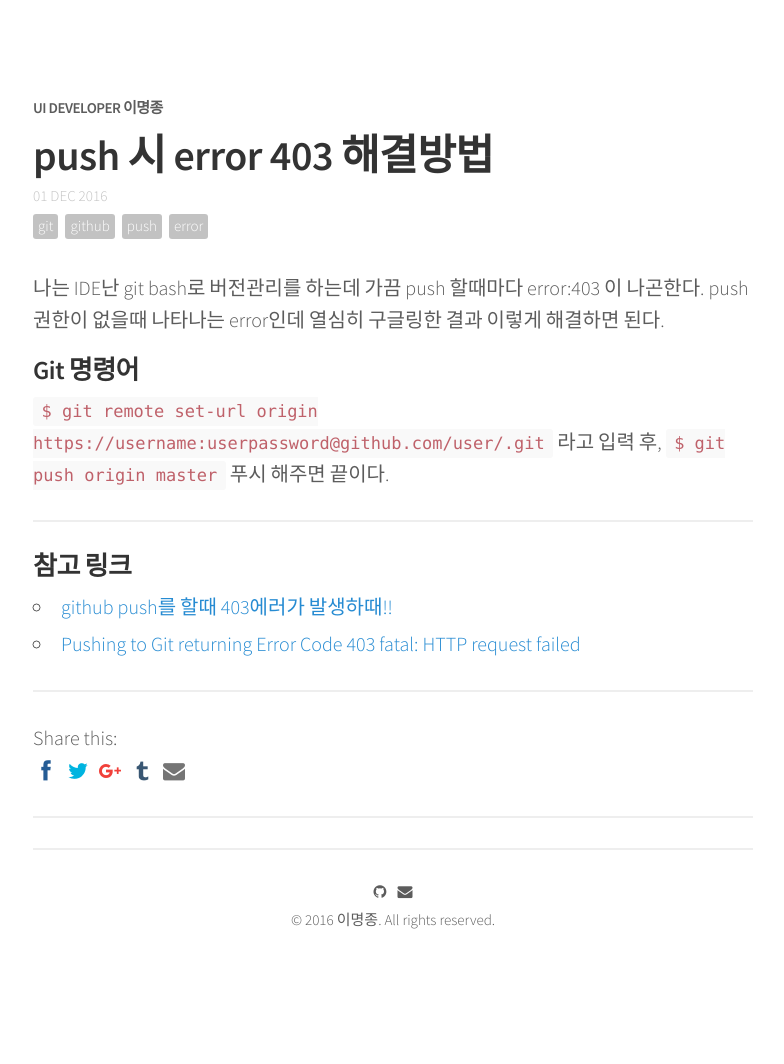
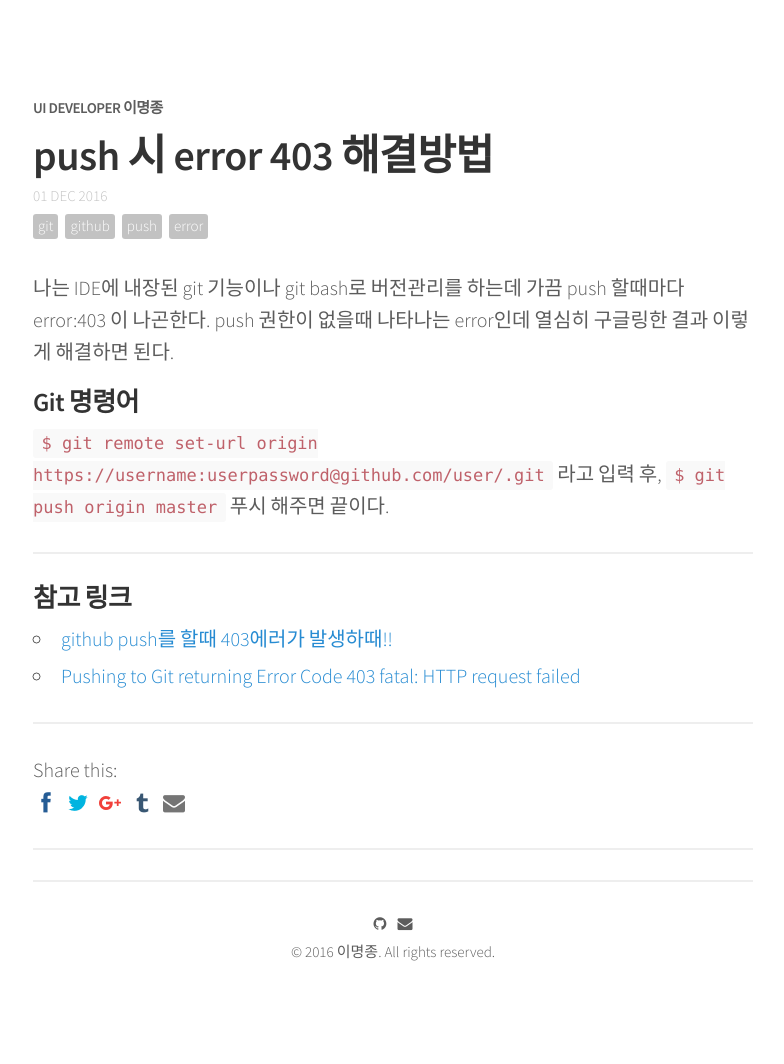
Before and after one commit to qnfzks55/jijong.github.io, a Jekyll site: the page built from _posts/2016-12-01-pusherror.md, in a window 1280 px wide. Shown: the whole page, without its empty margins (247-1031 px from the left). Built offline with Jekyll 4.4.1, drawn with Linux system fonts in a browser that asks for light colours; nearby versions of some CDN libraries; comment, search, counter and statistics services are not loaded; before the commit the page ends 1032 px from its top, so only the background shows below that.

Commit message:
push 포스트 수정

```diff
--- a/_posts/2016-12-01-pusherror.md
+++ b/_posts/2016-12-01-pusherror.md
@@ -8,7 +8,7 @@ comments: true
 share: true
 ---
 
-나는 IDE난 git bash로 버전관리를 하는데 가끔 push 할때마다 error:403 이 나곤한다. push 권한이 없을때 나타나는 error인데 열심히 구글링한 결과 이렇게 해결하면 된다.
+나는 IDE에 내장된 git 기능이나 git bash로 버전관리를 하는데 가끔 push 할때마다 error:403 이 나곤한다. push 권한이 없을때 나타나는 error인데 열심히 구글링한 결과 이렇게 해결하면 된다.
 
 #### Git 명령어
 
```
